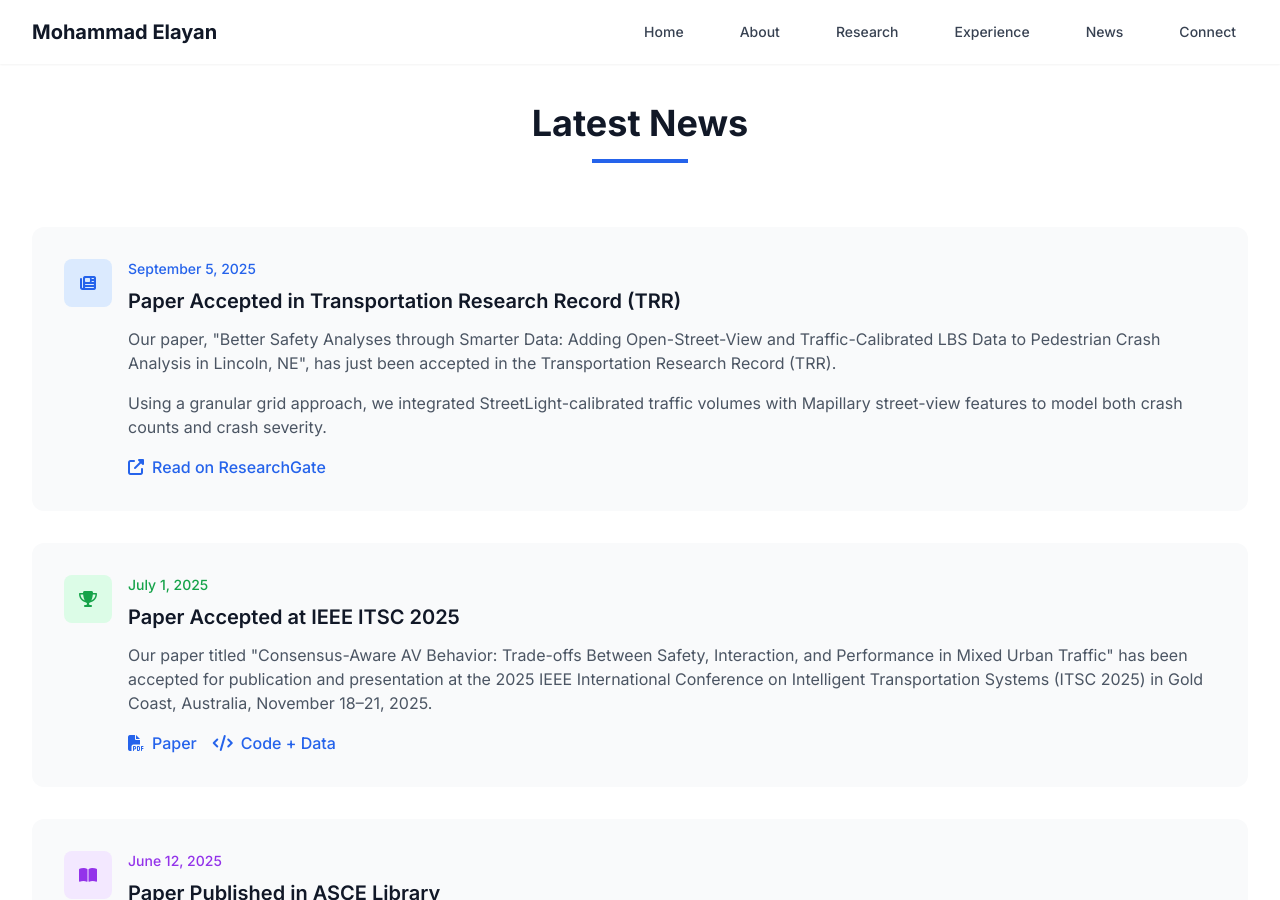
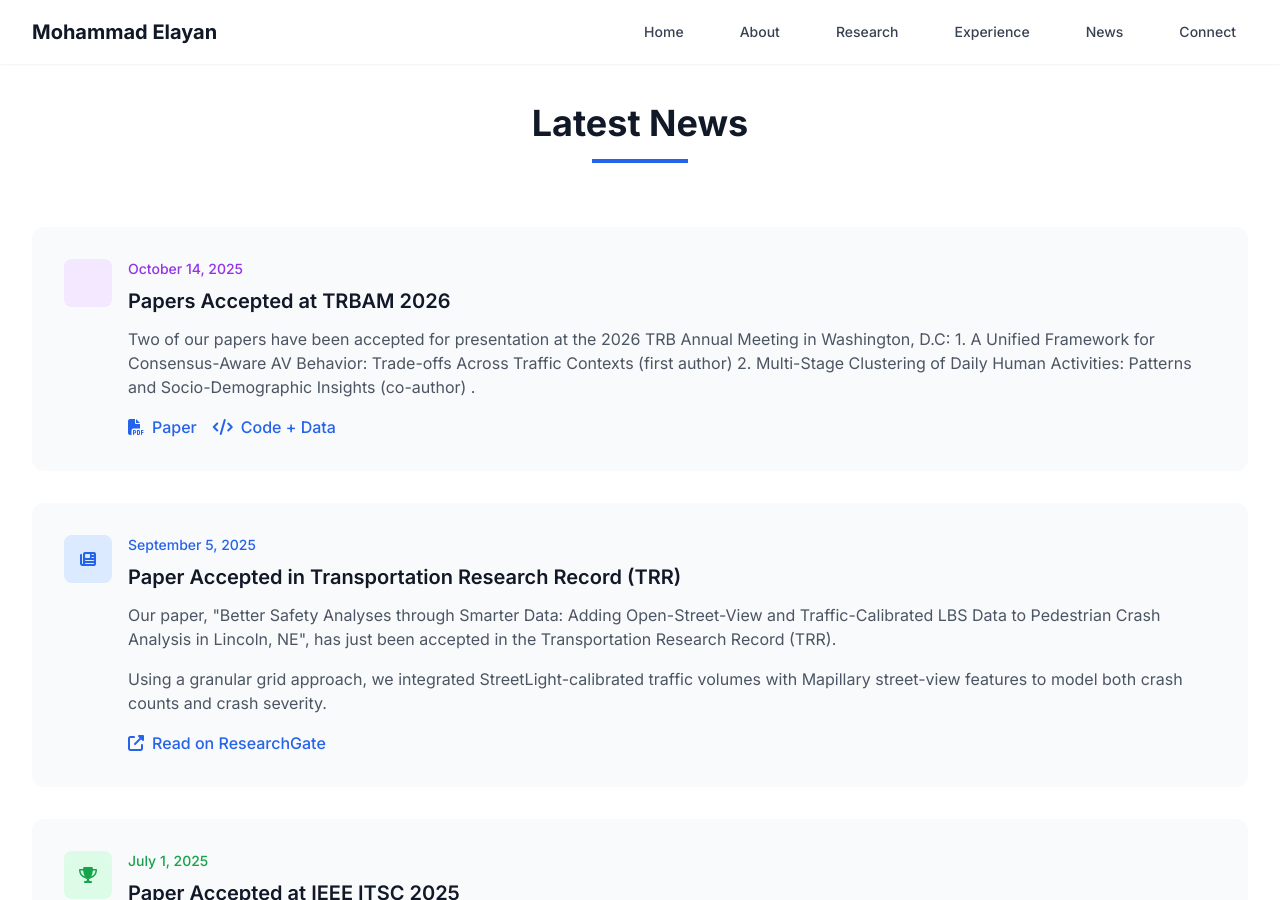
Before and after one commit to mselayan/mselayan.github.io, a Jekyll site: the page index.html, which Jekyll copies as it is, in a window 1280 px wide and 900 px high, scrolled down 1986 px. Built offline with Jekyll 4.4.1, drawn with Linux system fonts in a browser that asks for light colours; nearby versions of some CDN libraries.

Commit message:
Update index.html

```diff
--- a/index.html
+++ b/index.html
@@ -213,6 +213,37 @@
                 <div class="bg-gray-50 p-8 rounded-xl card-hover">
                     <div class="flex items-start space-x-4">
                         <div class="flex-shrink-0">
+                            <div class="w-12 h-12 bg-purple-100 rounded-lg flex items-center justify-center">
+                                <i class="fas fa-podium text-purple-600"></i>
+                            </div>
+                        </div>
+                        <div class="flex-1">
+                            <div class="flex items-center mb-2">
+                                <span class="text-sm text-purple-600 font-medium">October 14, 2025</span>
+                            </div>
+                            <h3 class="text-xl font-semibold text-gray-900 mb-3">Papers Accepted at TRBAM 2026</h3>
+                            <p class="text-gray-600 mb-4">
+                                Two of our papers have been accepted for presentation at the 2026 TRB Annual Meeting in Washington, D.C:
+                                1. A Unified Framework for Consensus-Aware AV Behavior: Trade-offs Across Traffic Contexts (first author)
+                                2.  Multi-Stage Clustering of Daily Human Activities: Patterns and Socio-Demographic Insights (co-author) .
+                            </p>
+                            <div class="flex flex-wrap gap-4">
+                                <a href="https://arxiv.org/abs/2505.04379" target="_blank" class="inline-flex items-center text-blue-600 hover:text-blue-800 font-medium">
+                                    <i class="fas fa-file-pdf mr-2"></i>
+                                    Paper
+                                </a>
+                                <a href="https://github.com/wissamkontar/Consensus-AV-Analysis" target="_blank" class="inline-flex items-center text-blue-600 hover:text-blue-800 font-medium">
+                                    <i class="fas fa-code mr-2"></i>
+                                    Code + Data
+                                </a>
+                            </div>
+                        </div>
+                    </div>
+                </div>
+                <!-- News Item 2 -->
+                <div class="bg-gray-50 p-8 rounded-xl card-hover">
+                    <div class="flex items-start space-x-4">
+                        <div class="flex-shrink-0">
                             <div class="w-12 h-12 bg-blue-100 rounded-lg flex items-center justify-center">
                                 <i class="fas fa-newspaper text-blue-600"></i>
                             </div>
@@ -236,7 +267,7 @@
                     </div>
                 </div>
 
-                <!-- News Item 2 -->
+                <!-- News Item 3 -->
                 <div class="bg-gray-50 p-8 rounded-xl card-hover">
                     <div class="flex items-start space-x-4">
                         <div class="flex-shrink-0">
@@ -266,7 +297,7 @@
                     </div>
                 </div>
 
-                <!-- News Item 3 -->
+                <!-- News Item 4 -->
                 <div class="bg-gray-50 p-8 rounded-xl card-hover">
                     <div class="flex items-start space-x-4">
                         <div class="flex-shrink-0">
```
